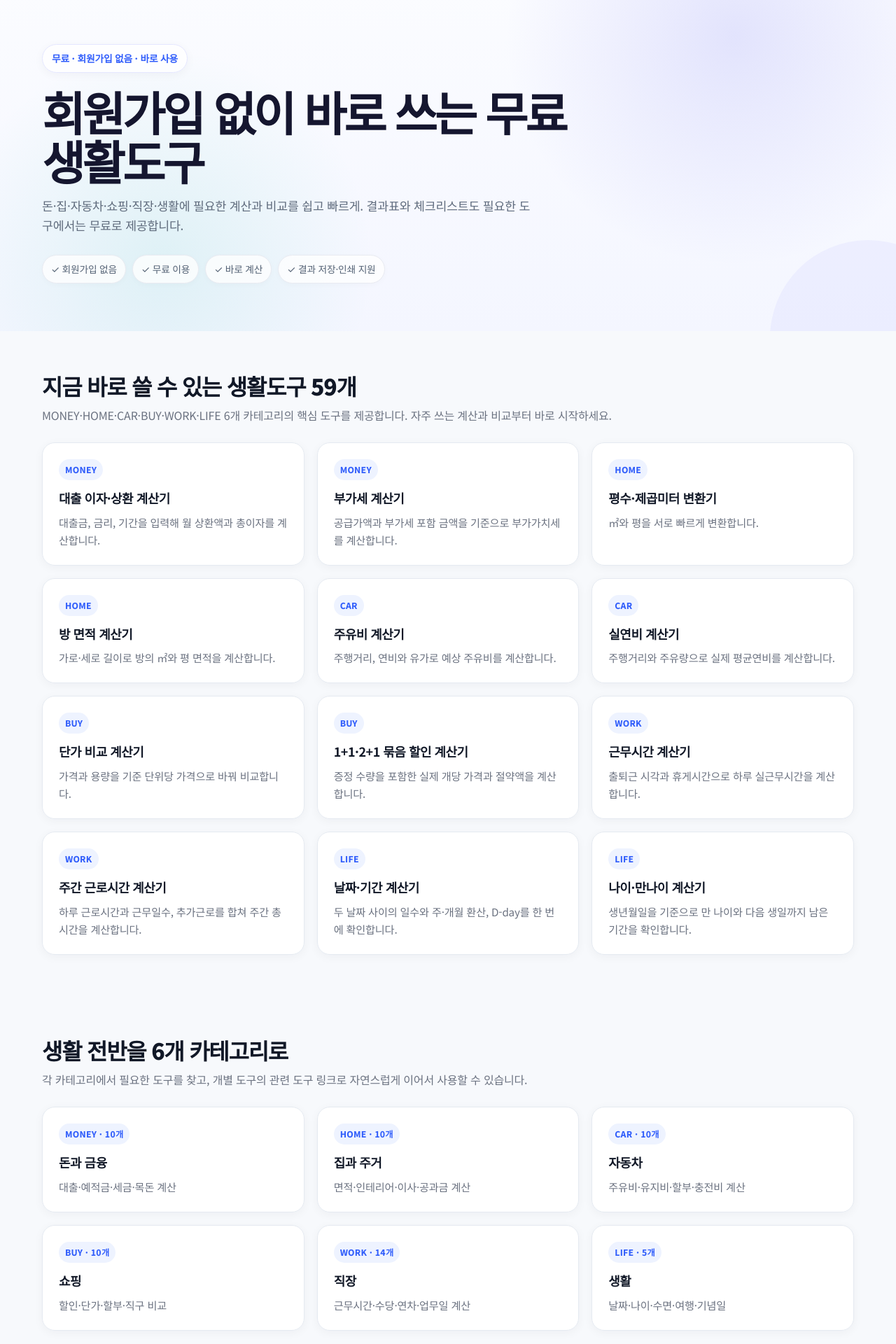
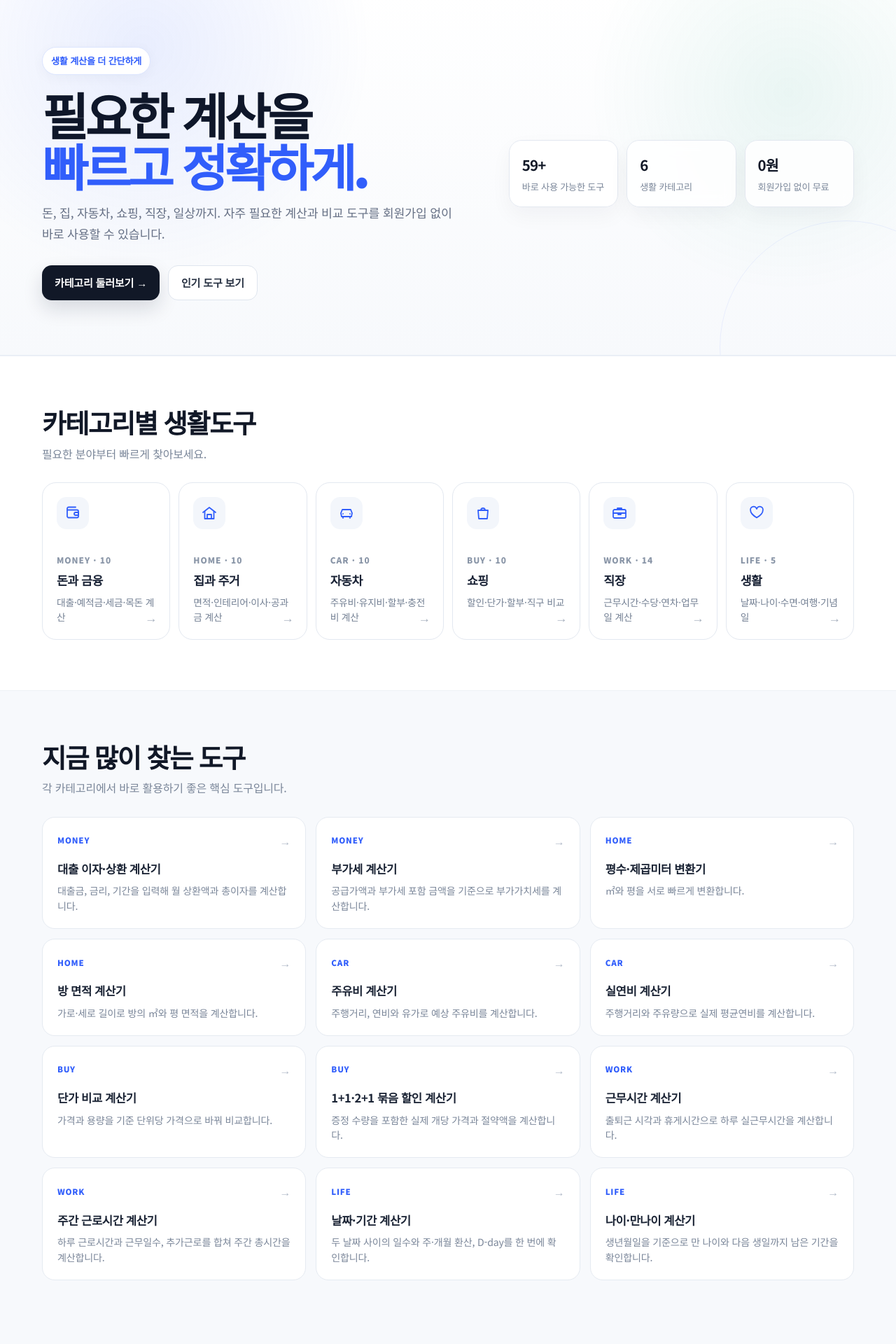
Before and after one commit to license-book/life-tools, a Next.js app: page / in a window 1280 px wide. Shown: the part 100-2020 px from the top of the page at 70% size. Built offline with nearby package versions, Linux system fonts and the light colour scheme.

Commit message:
Redesign home page with modern line-icon categories

```diff
--- a/app/page.tsx
+++ b/app/page.tsx
@@ -1,15 +1,30 @@
 import Link from "next/link";
 import SiteHeader from "@/components/layout/SiteHeader";
 import { getToolsByCategory } from "@/data/tools";
+import styles from "./page.module.css";
 
 const categories = [
-  ["MONEY", "돈과 금융", "대출·예적금·세금·목돈 계산", "/money"],
-  ["HOME", "집과 주거", "면적·인테리어·이사·공과금 계산", "/home"],
-  ["CAR", "자동차", "주유비·유지비·할부·충전비 계산", "/car"],
-  ["BUY", "쇼핑", "할인·단가·할부·직구 비교", "/buy"],
-  ["WORK", "직장", "근무시간·수당·연차·업무일 계산", "/work"],
-  ["LIFE", "생활", "날짜·나이·수면·여행·기념일", "/life"],
+  { code:"MONEY", title:"돈과 금융", description:"대출·예적금·세금·목돈 계산", href:"/money", icon:"wallet" },
+  { code:"HOME", title:"집과 주거", description:"면적·인테리어·이사·공과금 계산", href:"/home", icon:"home" },
+  { code:"CAR", title:"자동차", description:"주유비·유지비·할부·충전비 계산", href:"/car", icon:"car" },
+  { code:"BUY", title:"쇼핑", description:"할인·단가·할부·직구 비교", href:"/buy", icon:"bag" },
+  { code:"WORK", title:"직장", description:"근무시간·수당·연차·업무일 계산", href:"/work", icon:"briefcase" },
+  { code:"LIFE", title:"생활", description:"날짜·나이·수면·여행·기념일", href:"/life", icon:"heart" },
 ] as const;
+
+type IconName = (typeof categories)[number]["icon"];
+
+function LineIcon({ name }: { name: IconName }) {
+  const icons: Record<IconName, React.ReactNode> = {
+    wallet: <><path d="M4 7.5h14a2 2 0 0 1 2 2v7a2 2 0 0 1-2 2H6a2 2 0 0 1-2-2v-11a2 2 0 0 1 2-2h10"/><path d="M16 11h4v4h-4a2 2 0 0 1 0-4Z"/></>,
+    home: <><path d="m3 11 9-7 9 7"/><path d="M5.5 9.5V20h13V9.5"/><path d="M9 20v-6h6v6"/></>,
+    car: <><path d="M5 17h14l1-5-2-5H6l-2 5 1 5Z"/><path d="M7 17v2M17 17v2M7 13h.01M17 13h.01"/></>,
+    bag: <><path d="M5 8h14l-1 12H6L5 8Z"/><path d="M9 8a3 3 0 0 1 6 0"/></>,
+    briefcase: <><rect x="3" y="7" width="18" height="12" rx="2"/><path d="M9 7V5h6v2M3 12h18M10 12v2h4v-2"/></>,
+    heart: <><path d="M20.8 8.2c0 5-8.8 10.4-8.8 10.4S3.2 13.2 3.2 8.2A4.2 4.2 0 0 1 12 6.1a4.2 4.2 0 0 1 8.8 2.1Z"/></>,
+  };
+  return <svg viewBox="0 0 24 24" aria-hidden="true">{icons[name]}</svg>;
+}
 
 export default function HomePage() {
   const categoryTools = {
@@ -26,21 +41,63 @@ export default function HomePage() {
   return (
     <>
       <SiteHeader />
-      <main>
-        <section className="hero">
-          <div className="container">
-            <span className="eyebrow">무료 · 회원가입 없음 · 바로 사용</span>
-            <h1>회원가입 없이 바로 쓰는 무료 생활도구</h1>
-            <p>돈·집·자동차·쇼핑·직장·생활에 필요한 계산과 비교를 쉽고 빠르게. 결과표와 체크리스트도 필요한 도구에서는 무료로 제공합니다.</p>
-            <div className="trust-row"><span className="trust-chip">✓ 회원가입 없음</span><span className="trust-chip">✓ 무료 이용</span><span className="trust-chip">✓ 바로 계산</span><span className="trust-chip">✓ 결과 저장·인쇄 지원</span></div>
+      <main className={styles.main}>
+        <section className={styles.hero}>
+          <div className={`container ${styles.heroInner}`}>
+            <div>
+              <span className={styles.kicker}>생활 계산을 더 간단하게</span>
+              <h1>필요한 계산을<br/><em>빠르고 정확하게.</em></h1>
+              <p className={styles.heroLead}>돈, 집, 자동차, 쇼핑, 직장, 일상까지. 자주 필요한 계산과 비교 도구를 회원가입 없이 바로 사용할 수 있습니다.</p>
+              <div className={styles.heroActions}>
+                <Link className={styles.heroPrimary} href="#categories">카테고리 둘러보기 →</Link>
+                <Link className={styles.heroSecondary} href="#popular">인기 도구 보기</Link>
+              </div>
+            </div>
+            <div className={styles.heroMeta} aria-label="생활도구 서비스 특징">
+              <div className={styles.metaCard}><strong>{readyTools.length}+</strong><span>바로 사용 가능한 도구</span></div>
+              <div className={styles.metaCard}><strong>6</strong><span>생활 카테고리</span></div>
+              <div className={styles.metaCard}><strong>0원</strong><span>회원가입 없이 무료</span></div>
+            </div>
           </div>
         </section>
 
-        <section className="section"><div className="container"><h2>지금 바로 쓸 수 있는 생활도구 {readyTools.length}개</h2><p className="section-intro">MONEY·HOME·CAR·BUY·WORK·LIFE 6개 카테고리의 핵심 도구를 제공합니다. 자주 쓰는 계산과 비교부터 바로 시작하세요.</p><div className="grid">{featuredTools.map((tool) => (<Link className="card" href={`/tools/${tool.slug}`} key={tool.slug}><span className="category-label">{tool.category}</span><h3>{tool.name}</h3><p>{tool.shortDescription}</p></Link>))}</div></div></section>
+        <section id="categories" className={styles.sectionAlt}>
+          <div className="container">
+            <div className={styles.headingRow}>
+              <div className={styles.headingBlock}><h2>카테고리별 생활도구</h2><p>필요한 분야부터 빠르게 찾아보세요.</p></div>
+            </div>
+            <div className={styles.categoryGrid}>
+              {categories.map((item) => (
+                <Link className={styles.categoryCard} key={item.code} href={item.href}>
+                  <span className={styles.iconWrap}><LineIcon name={item.icon} /></span>
+                  <span className={styles.categoryCode}>{item.code} · {categoryTools[item.code].length}</span>
+                  <h3>{item.title}</h3>
+                  <p>{item.description}</p>
+                  <span className={styles.categoryArrow} aria-hidden="true">→</span>
+                </Link>
+              ))}
+            </div>
+          </div>
+        </section>
 
-        <section className="section"><div className="container"><h2>생활 전반을 6개 카테고리로</h2><p className="section-intro">각 카테고리에서 필요한 도구를 찾고, 개별 도구의 관련 도구 링크로 자연스럽게 이어서 사용할 수 있습니다.</p><div className="grid">{categories.map(([code, title, description, href]) => (<Link className="card" key={code} href={href}><span className="category-label">{code} · {categoryTools[code].length}개</span><h3>{title}</h3><p>{description}</p></Link>))}</div></div></section>
+        <section id="popular" className={styles.section}>
+          <div className="container">
+            <div className={styles.headingRow}>
+              <div className={styles.headingBlock}><h2>지금 많이 찾는 도구</h2><p>각 카테고리에서 바로 활용하기 좋은 핵심 도구입니다.</p></div>
+            </div>
+            <div className={styles.toolGrid}>
+              {featuredTools.map((tool) => (
+                <Link className={styles.toolCard} href={`/tools/${tool.slug}`} key={tool.slug}>
+                  <div className={styles.toolTop}><span className={styles.toolBadge}>{tool.category}</span><span className={styles.toolArrow}>→</span></div>
+                  <h3>{tool.name}</h3>
+                  <p>{tool.shortDescription}</p>
+                </Link>
+              ))}
+            </div>
+          </div>
+        </section>
       </main>
-      <footer className="footer"><div className="container">생활도구 · 로그인 없이 무료로 바로 사용하는 생활 계산·비교 서비스</div></footer>
+      <footer className="footer"><div className={`container ${styles.footerNote}`}>생활도구 · 로그인 없이 무료로 바로 사용하는 생활 계산·비교 서비스</div></footer>
     </>
   );
 }
```
